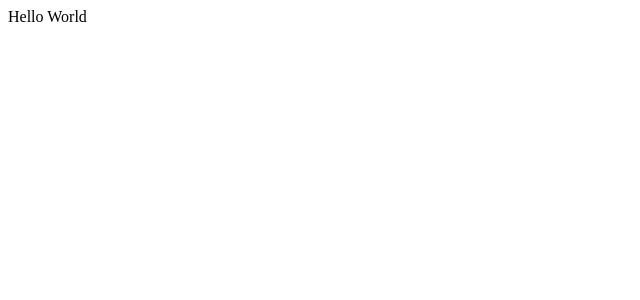
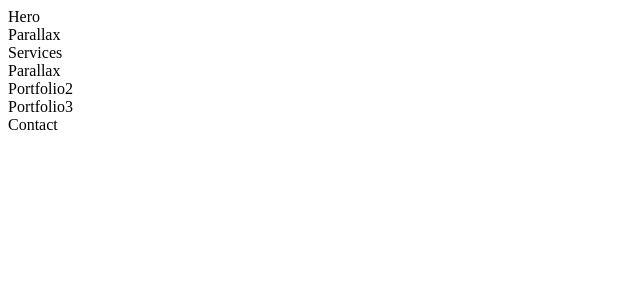
Before and after one commit to AakashRam70/3D-portfolio, a React (Vite) app: page / in a window 1280 px wide. Shown: the top 300 px of the page, without its empty margins (0-640 px from the left). Built offline with nearby package versions, Linux system fonts and the light colour scheme.

Commit message:
adding scss

```diff
--- a/package.json
+++ b/package.json
@@ -11,7 +11,8 @@
   },
   "dependencies": {
     "react": "18.2.0",
-    "react-dom": "18.2.0"
+    "react-dom": "18.2.0",
+    "sass": "^1.68.0"
   },
   "devDependencies": {
     "@types/react": "18.2.15",
--- a/src/App.jsx
+++ b/src/App.jsx
@@ -1,5 +1,14 @@
+import "./app.scss"
 const App = () => {
-  return <div>Hello World</div>;
+  return <div>
+    <section>Hero</section>
+    <section>Parallax</section>
+    <section>Services</section>
+    <section>Parallax</section>
+    <section>Portfolio2</section>
+    <section>Portfolio3</section>
+    <section>Contact</section>
+  </div>;
 };
 
 export default App;
```
Also changed, not shown: src/app.scss (added), 1 other file (tests, documents, lock files or other folders).
